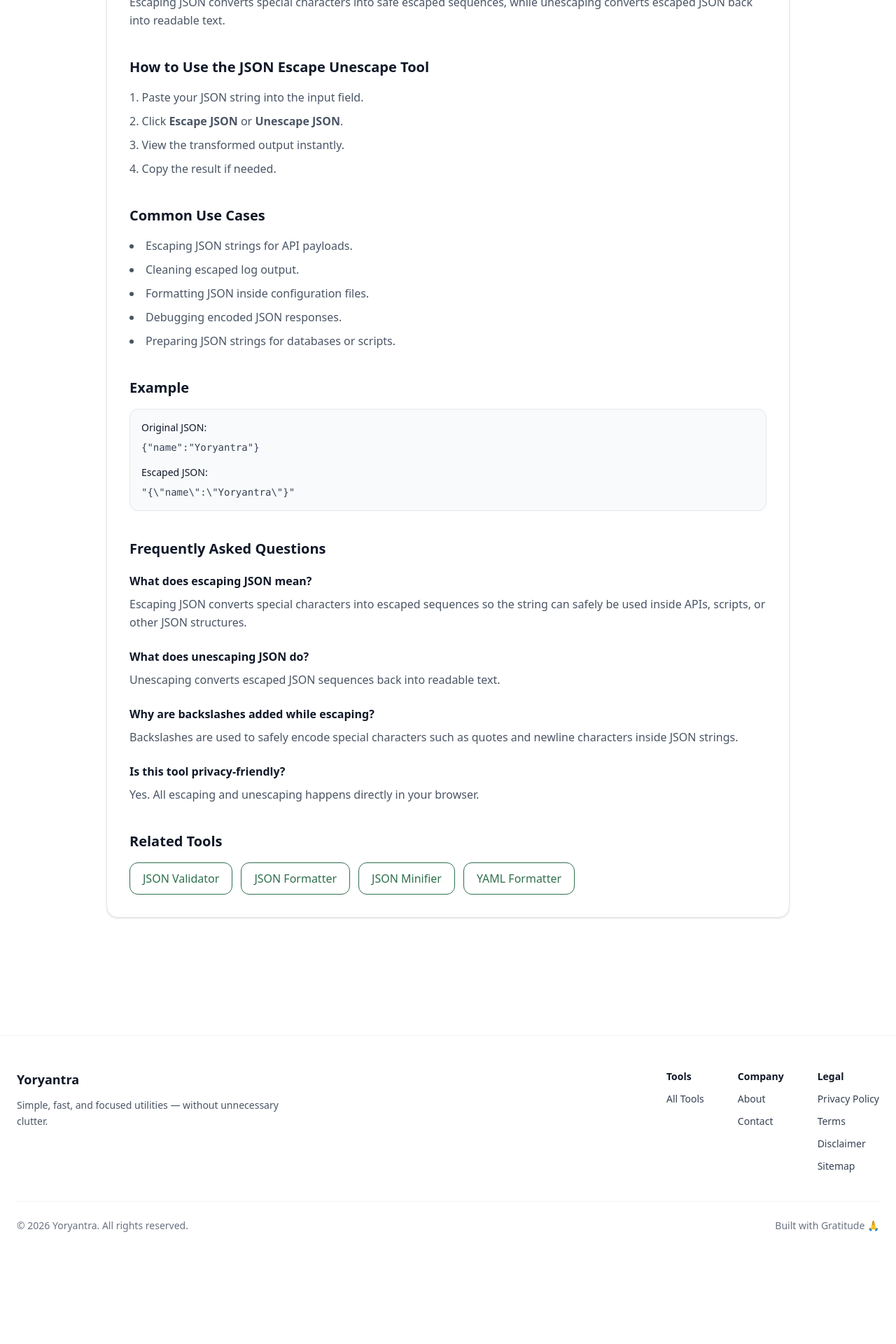
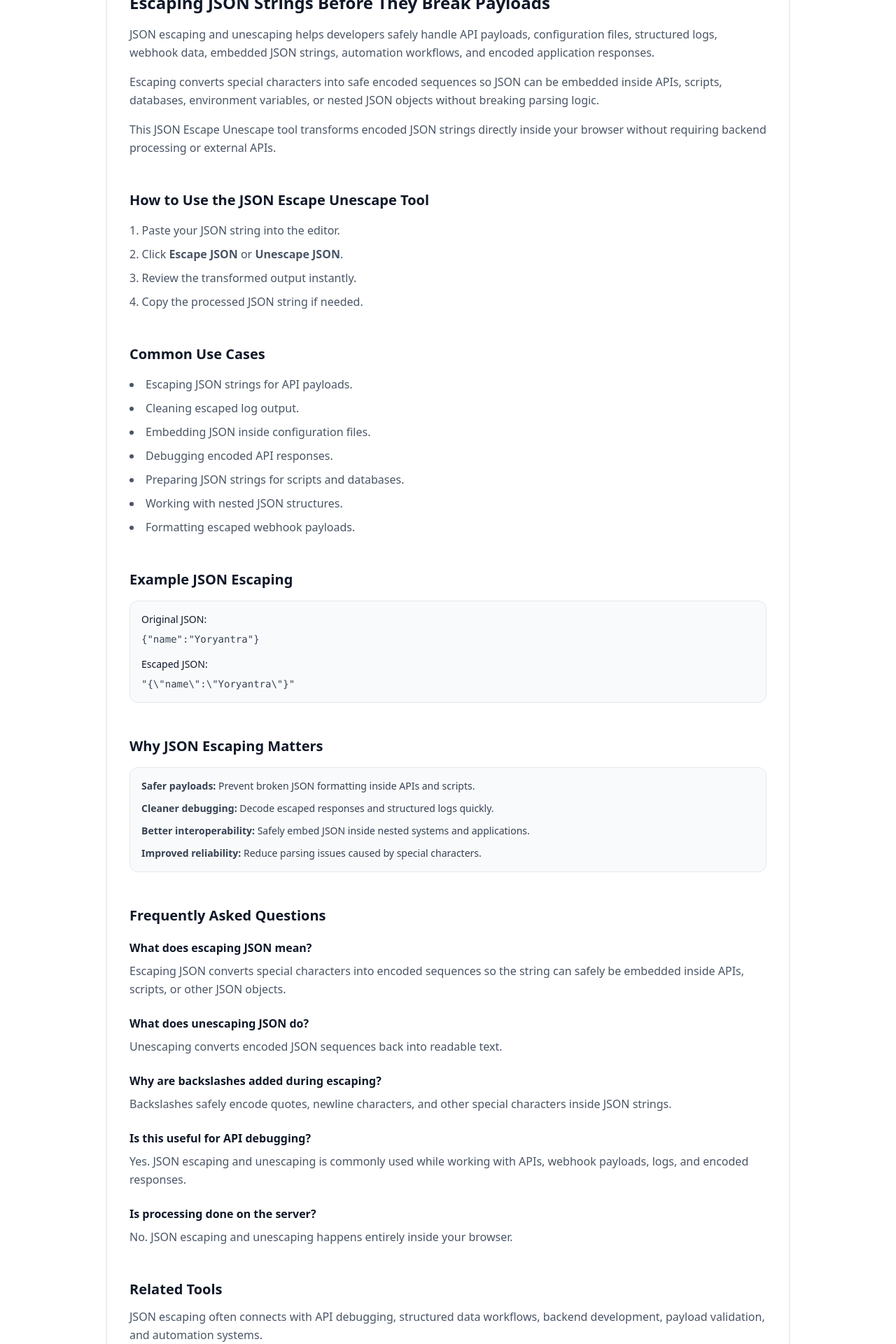
Before and after one commit to vaarunsonawwane-ops/yoryantra-new, a Next.js app: page /tools/json-escape-unescape in a window 1280 px wide. Shown: the part 1220-3140 px from the top of the page at 70% size. Before the commit the page ends 3029 px from the top, so only its background shows below. Built offline with nearby package versions, Linux system fonts and the light colour scheme.

Commit message:
JSON Escape Unescape SEO update

```diff
--- a/app/tools/json-escape-unescape/ToolClient.tsx
+++ b/app/tools/json-escape-unescape/ToolClient.tsx
@@ -5,28 +5,43 @@ import Link from "next/link";
 import ToolShell from "@/app/components/ToolShell";
 
 export default function ToolClient() {
-  const [input, setInput] = useState("");
-  const [output, setOutput] = useState("");
-  const [error, setError] = useState("");
+  const [input, setInput] =
+    useState("");
+
+  const [output, setOutput] =
+    useState("");
+
+  const [error, setError] =
+    useState("");
 
   const escapeJSON = () => {
     try {
-      const escaped = JSON.stringify(input);
+      const escaped =
+        JSON.stringify(input);
+
       setOutput(escaped);
       setError("");
     } catch {
-      setError("Unable to escape JSON string.");
+      setError(
+        "Unable to escape JSON string."
+      );
+
       setOutput("");
     }
   };
 
   const unescapeJSON = () => {
     try {
-      const unescaped = JSON.parse(input);
+      const unescaped =
+        JSON.parse(input);
+
       setOutput(unescaped);
       setError("");
     } catch {
-      setError("Invalid escaped JSON string.");
+      setError(
+        "Invalid escaped JSON string."
+      );
+
       setOutput("");
     }
   };
@@ -50,7 +65,11 @@ export default function ToolClient() {
 
         <textarea
           value={input}
-          onChange={(e) => setInput(e.target.value)}
+          onChange={(e) =>
+            setInput(
+              e.target.value
+            )
+          }
           placeholder="Paste JSON string here..."
           className="w-full min-h-[220px] rounded-xl border border-gray-300 p-4 text-sm font-mono outline-none focus:ring-2 focus:ring-[var(--green)] focus:border-transparent transition"
         />
@@ -82,7 +101,7 @@ export default function ToolClient() {
 
       {/* ERROR */}
       {error && (
-        <div className="mt-6 rounded-xl border border-red-200 bg-red-50 p-4 text-sm text-red-700">
+        <div className="mt-6 rounded-xl border border-red-200 bg-red-50 p-4 text-sm text-red-700 overflow-auto">
           {error}
         </div>
       )}
@@ -96,7 +115,11 @@ export default function ToolClient() {
 
           {output && (
             <button
-              onClick={() => navigator.clipboard.writeText(output)}
+              onClick={() =>
+                navigator.clipboard.writeText(
+                  output
+                )
+              }
               className="yoryantra-btn-outline text-sm"
             >
               Copy
@@ -105,28 +128,48 @@ export default function ToolClient() {
         </div>
 
         <div className="yoryantra-output min-h-[180px] text-sm break-words whitespace-pre-wrap overflow-auto">
-          {output || "Escaped or unescaped JSON output will appear here..."}
+          {output ||
+            "Escaped or unescaped JSON output will appear here..."}
         </div>
       </div>
 
+      {/* PRIVACY */}
+      <div className="mt-8 rounded-xl border border-yellow-200 bg-yellow-50 p-4">
+        <h3 className="text-sm font-semibold text-yellow-900">
+          Privacy Note
+        </h3>
+
+        <p className="mt-2 text-sm leading-relaxed text-yellow-800">
+          JSON escaping and unescaping happens locally inside your browser. Your
+          payloads, configuration values, and structured data are not uploaded,
+          stored, or processed on any external server.
+        </p>
+      </div>
+
       {/* SEO CONTENT */}
-      <section className="mt-12 border-t border-gray-200 pt-10 space-y-10">
+      <section className="mt-12 border-t border-gray-200 pt-10 space-y-12">
         <div>
           <h2 className="text-2xl font-semibold text-gray-900">
-            What is JSON Escape Unescape Tool?
+            Escaping JSON Strings Before They Break Payloads
           </h2>
 
           <p className="mt-4 text-gray-600 leading-relaxed">
-            JSON Escape Unescape tool helps you quickly escape or unescape
-            JSON strings for APIs, logs, configuration files, payloads, and
-            development workflows. It is useful when dealing with quotes,
-            backslashes, newline characters, and encoded JSON content.
+            JSON escaping and unescaping helps developers safely handle API
+            payloads, configuration files, structured logs, webhook data,
+            embedded JSON strings, automation workflows, and encoded application
+            responses.
           </p>
 
           <p className="mt-4 text-gray-600 leading-relaxed">
-            Escaping JSON converts special characters into safe escaped
-            sequences, while unescaping converts escaped JSON back into readable
-            text.
+            Escaping converts special characters into safe encoded sequences so
+            JSON can be embedded inside APIs, scripts, databases, environment
+            variables, or nested JSON objects without breaking parsing logic.
+          </p>
+
+          <p className="mt-4 text-gray-600 leading-relaxed">
+            This JSON Escape Unescape tool transforms encoded JSON strings
+            directly inside your browser without requiring backend processing or
+            external APIs.
           </p>
         </div>
 
@@ -136,10 +179,22 @@ export default function ToolClient() {
           </h2>
 
           <ol className="mt-4 list-decimal list-inside space-y-2 text-gray-600 leading-relaxed">
-            <li>Paste your JSON string into the input field.</li>
-            <li>Click <strong>Escape JSON</strong> or <strong>Unescape JSON</strong>.</li>
-            <li>View the transformed output instantly.</li>
-            <li>Copy the result if needed.</li>
+            <li>
+              Paste your JSON string into the editor.
+            </li>
+
+            <li>
+              Click <strong>Escape JSON</strong> or{" "}
+              <strong>Unescape JSON</strong>.
+            </li>
+
+            <li>
+              Review the transformed output instantly.
+            </li>
+
+            <li>
+              Copy the processed JSON string if needed.
+            </li>
           </ol>
         </div>
 
@@ -149,20 +204,42 @@ export default function ToolClient() {
           </h2>
 
           <ul className="mt-4 list-disc list-inside space-y-2 text-gray-600 leading-relaxed">
-            <li>Escaping JSON strings for API payloads.</li>
-            <li>Cleaning escaped log output.</li>
-            <li>Formatting JSON inside configuration files.</li>
-            <li>Debugging encoded JSON responses.</li>
-            <li>Preparing JSON strings for databases or scripts.</li>
+            <li>
+              Escaping JSON strings for API payloads.
+            </li>
+
+            <li>
+              Cleaning escaped log output.
+            </li>
+
+            <li>
+              Embedding JSON inside configuration files.
+            </li>
+
+            <li>
+              Debugging encoded API responses.
+            </li>
+
+            <li>
+              Preparing JSON strings for scripts and databases.
+            </li>
+
+            <li>
+              Working with nested JSON structures.
+            </li>
+
+            <li>
+              Formatting escaped webhook payloads.
+            </li>
           </ul>
         </div>
 
         <div>
           <h2 className="text-xl font-semibold text-gray-900">
-            Example
+            Example JSON Escaping
           </h2>
 
-          <div className="mt-4 rounded-xl border border-gray-200 bg-gray-50 p-4 text-sm text-gray-700">
+          <div className="mt-4 rounded-xl border border-gray-200 bg-gray-50 p-4 text-sm text-gray-700 overflow-auto">
             <p className="font-medium text-gray-900">
               Original JSON:
             </p>
@@ -183,6 +260,36 @@ export default function ToolClient() {
 
         <div>
           <h2 className="text-xl font-semibold text-gray-900">
+            Why JSON Escaping Matters
+          </h2>
+
+          <div className="mt-4 rounded-xl border border-gray-200 bg-gray-50 p-4 text-sm text-gray-700">
+            <ul className="space-y-3">
+              <li>
+                <strong>Safer payloads:</strong> Prevent broken JSON formatting
+                inside APIs and scripts.
+              </li>
+
+              <li>
+                <strong>Cleaner debugging:</strong> Decode escaped responses and
+                structured logs quickly.
+              </li>
+
+              <li>
+                <strong>Better interoperability:</strong> Safely embed JSON
+                inside nested systems and applications.
+              </li>
+
+              <li>
+                <strong>Improved reliability:</strong> Reduce parsing issues
+                caused by special characters.
+              </li>
+            </ul>
+          </div>
+        </div>
+
+        <div>
+          <h2 className="text-xl font-semibold text-gray-900">
             Frequently Asked Questions
           </h2>
 
@@ -193,9 +300,9 @@ export default function ToolClient() {
               </h3>
 
               <p className="mt-2 text-gray-600 leading-relaxed">
-                Escaping JSON converts special characters into escaped sequences
-                so the string can safely be used inside APIs, scripts, or other
-                JSON structures.
+                Escaping JSON converts special characters into encoded sequences
+                so the string can safely be embedded inside APIs, scripts, or
+                other JSON objects.
               </p>
             </div>
 
@@ -205,29 +312,41 @@ export default function ToolClient() {
               </h3>
 
               <p className="mt-2 text-gray-600 leading-relaxed">
-                Unescaping converts escaped JSON sequences back into readable
+                Unescaping converts encoded JSON sequences back into readable
                 text.
               </p>
             </div>
 
             <div>
               <h3 className="font-semibold text-gray-900">
-                Why are backslashes added while escaping?
+                Why are backslashes added during escaping?
               </h3>
 
               <p className="mt-2 text-gray-600 leading-relaxed">
-                Backslashes are used to safely encode special characters such as
-                quotes and newline characters inside JSON strings.
+                Backslashes safely encode quotes, newline characters, and other
+                special characters inside JSON strings.
               </p>
             </div>
 
             <div>
               <h3 className="font-semibold text-gray-900">
-                Is this tool privacy-friendly?
+                Is this useful for API debugging?
               </h3>
 
               <p className="mt-2 text-gray-600 leading-relaxed">
-                Yes. All escaping and unescaping happens directly in your browser.
+                Yes. JSON escaping and unescaping is commonly used while working
+                with APIs, webhook payloads, logs, and encoded responses.
+              </p>
+            </div>
+
+            <div>
+              <h3 className="font-semibold text-gray-900">
+                Is processing done on the server?
+              </h3>
+
+              <p className="mt-2 text-gray-600 leading-relaxed">
+                No. JSON escaping and unescaping happens entirely inside your
+                browser.
               </p>
             </div>
           </div>
@@ -238,21 +357,46 @@ export default function ToolClient() {
             Related Tools
           </h2>
 
+          <p className="mt-3 text-gray-600 leading-relaxed">
+            JSON escaping often connects with API debugging, structured data
+            workflows, backend development, payload validation, and automation
+            systems.
+          </p>
+
           <div className="mt-4 flex flex-wrap gap-3">
-            <Link href="/tools/json-validator" className="yoryantra-btn-outline">
+            <Link
+              href="/tools/json-validator"
+              className="yoryantra-btn-outline"
+            >
               JSON Validator
             </Link>
 
-            <Link href="/tools/json-formatter" className="yoryantra-btn-outline">
+            <Link
+              href="/tools/json-formatter"
+              className="yoryantra-btn-outline"
+            >
               JSON Formatter
             </Link>
 
-            <Link href="/tools/json-minifier" className="yoryantra-btn-outline">
-              JSON Minifier
+            <Link
+              href="/tools/json-schema-validator"
+              className="yoryantra-btn-outline"
+            >
+              JSON Schema Validator
             </Link>
 
-            <Link href="/tools/yaml-formatter" className="yoryantra-btn-outline">
-              YAML Formatter
+            <Link
+              href="/tools/json-diff-checker"
+              className="yoryantra-btn-outline"
+            >
+              JSON Diff Checker
+            </Link>
+
+            <Link
+              href="/tools/base64url-encoder-decoder"
+              className="yoryantra-btn-outline"
+            >
+              Base64URL Encoder Decoder
             </Link>
           </div>
         </div>
```
